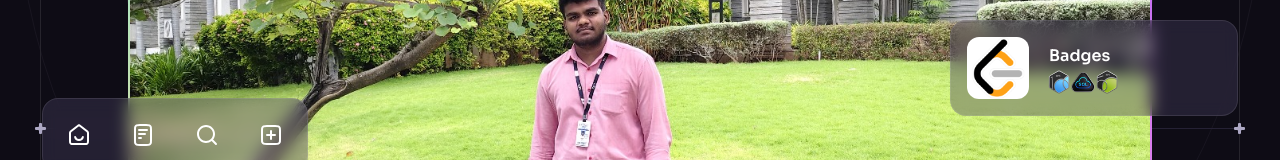
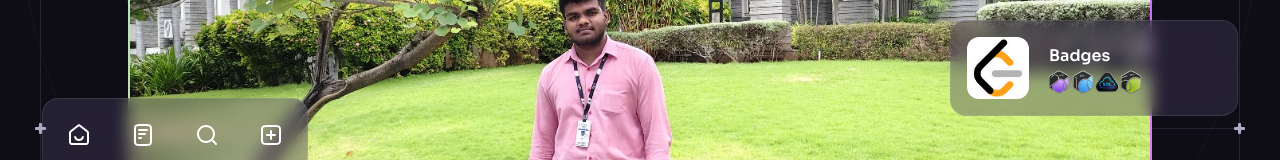
Before and after one commit to iamJABASTIN/digital-ID, a React (Vite) app: page / in a window 1280 px wide. Shown: the part 756-916 px from the top of the page. Built offline with nearby package versions, Linux system fonts and the light colour scheme.

Commit message:
feat(notification): the 200 days batch has been uploaded

```diff
--- a/src/assets/index.js
+++ b/src/assets/index.js
@@ -64,6 +64,7 @@ import notification1 from "./notification/image-1.jpg";
 import notification2 from "./notification/image-2.gif";
 import notification3 from "./notification/image-3.gif";
 import notification4 from "./notification/image-4.gif";
+import notification5 from "./notification/image-5.gif";
 
 import benefitCard1 from "./benefits/card-1.svg";
 import benefitCard2 from "./benefits/card-2.svg";
@@ -151,6 +152,7 @@ export {
   notification2,
   notification3,
   notification4,
+  notification5,
   benefitCard1,
   benefitCard2,
   benefitCard3,
--- a/src/constants/index.js
+++ b/src/constants/index.js
@@ -16,6 +16,7 @@ import {
   notification2,
   notification3,
   notification4,
+  notification5,
   plusSquare,
   recording01,
   recording03,
@@ -64,7 +65,7 @@ export const navigation = [
 
 export const heroIcons = [homeSmile, file02, searchMd, plusSquare];
 
-export const notificationImages = [notification4, notification3, notification2];
+export const notificationImages = [notification5, notification4, notification3, notification2];
 
 export const companyLogos = [yourlogo, yourlogo, yourlogo, yourlogo, yourlogo];
 
```
Also changed, not shown: src/assets/notification/image-5.gif (added).
